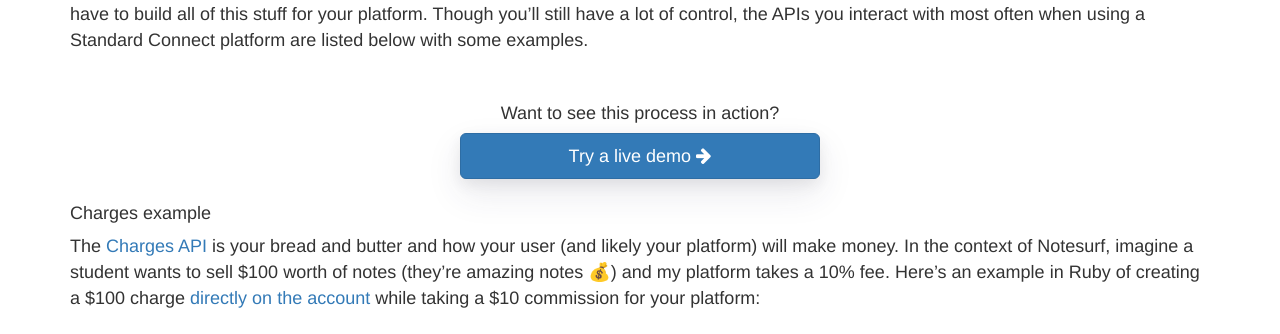
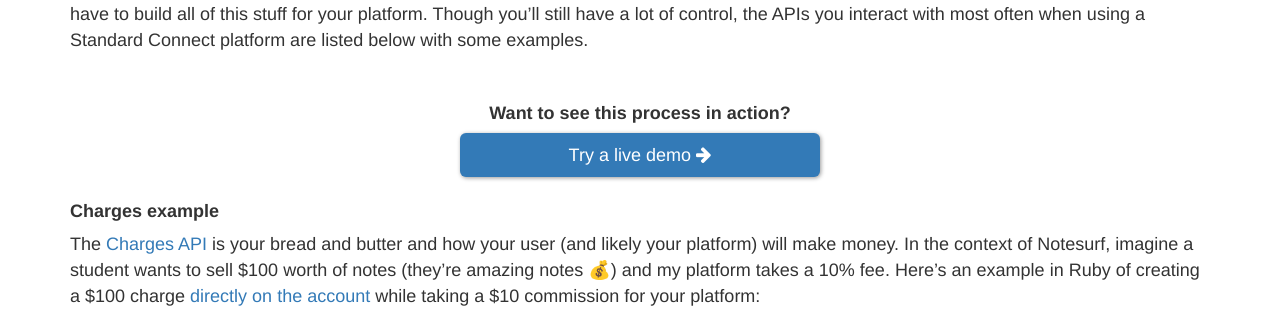
Before and after one commit to adamjstevenson/adamjstevenson.github.io, a Jekyll site: the page built from _posts/2017-10-20-building-a-marketplace-using-stripe-connect-examples.md, in a window 1280 px wide. Shown: the part 3424-3758 px from the top of the page. Built offline with Jekyll 4.4.1, drawn with Linux system fonts in a browser that asks for light colours; nearby versions of some CDN libraries; grey boxes are pictures that could not be loaded.

Commit message:
more style fixes

```diff
--- a/css/custom.css
+++ b/css/custom.css
@@ -44,6 +44,9 @@
 h3, h4 {
 	margin-top: 25px;
 }
+h4 {
+  font-weight: bold;
+}
 .topspace {
 	margin-top: 10px;
 }
@@ -75,7 +78,7 @@
   background-color: #000;
   color: #fff;
 }
-.alert, .btn {
+.alert {
 	webkit-box-shadow: 0 15px 35px rgba(50, 50, 93, 0.1),0 5px 15px rgba(0, 0, 0, 0.07);
   -moz-box-shadow: 0 15px 35px rgba(50, 50, 93, 0.1),0 5px 15px rgba(0, 0, 0, 0.07);
   box-shadow: 0 15px 35px rgba(50, 50, 93, 0.1),0 5px 15px rgba(0, 0, 0, 0.07);
@@ -85,3 +88,11 @@
 	background-color: #fff;
 	color: #000;
 }
+.btn {
+  border: none;
+  -webkit-box-shadow: 1px 1px 4px rgba(0, 0, 0, 0.4);
+  box-shadow: 1px 1px 4px rgba(0, 0, 0, 0.4);
+  -webkit-transition: all 0.4s;
+  -o-transition: all 0.4s;
+  transition: all 0.4s;
+}
```
